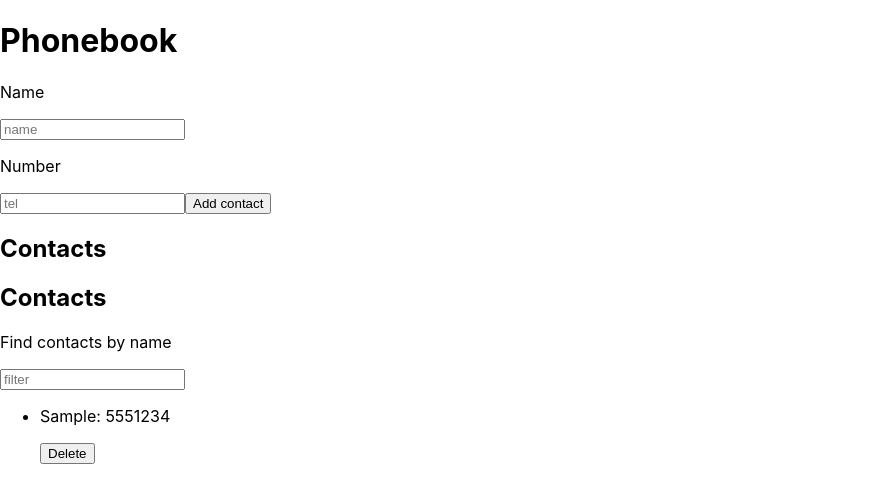
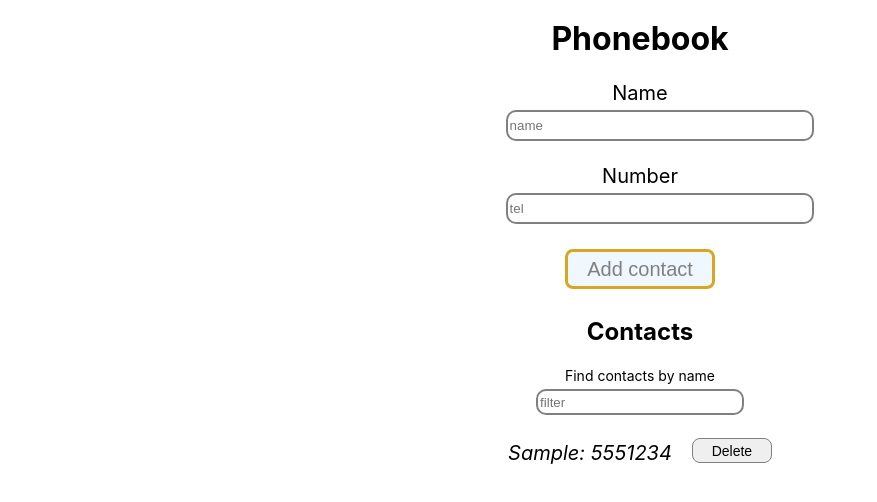
Before and after one commit to Vitshev4uk/goit-react-hw-02-phonebook, a React (Create React App) app: page / in a window 1280 px wide. Both pictures are taken after typing "Sample", "5551234" into the empty fields and a click on the button "Add contact". Shown: the top 502 px of the page, without its empty margins (0-877 px from the left). Built offline with nearby package versions, Linux system fonts and the light colour scheme.

Commit message:
upd_task2css

```diff
--- a/src/components/App.jsx
+++ b/src/components/App.jsx
@@ -37,12 +37,18 @@ class App extends Component {
 
     return (
       <div>
-        <h1>Phonebook</h1>
+        <h1 style={{
+          textAlign: 'center',
+          margin: 15
+        }}>Phonebook</h1>
         <ContactForm
           contacts={contacts}
           updateContacts={this.updateContacts}
         />
-        <h2>Contacts</h2>
+        <h2 style={{
+          textAlign: 'center',
+          margin: 15
+        }}>Contacts</h2>
         <Filter filter={filter} onFilterChange={this.handleInputFilter} />
         <ContactList
           elementsToRender={elementsToRender}
--- a/src/components/ContactForm/ContactForm.jsx
+++ b/src/components/ContactForm/ContactForm.jsx
@@ -1,5 +1,6 @@
 import { Component } from 'react';
 import { nanoid } from 'nanoid';
+import css from 'components/ContactForm/ContactForm.module.css'
 
 class ContactForm extends Component {
   state = {
@@ -39,9 +40,10 @@ class ContactForm extends Component {
     const { name, number } = this.state;
 
     return (
-      <form onSubmit={this.onFormSubmit}>
-        <p>Name</p>
+      <form className={css.Form} onSubmit={this.onFormSubmit}>
+        <p className={css.InputName}>Name</p>
         <input
+        className={css.InputForm}
           type="text"
           name="name"
           pattern="^[a-zA-Zа-яА-Я]+(([' -][a-zA-Zа-яА-Я ])?[a-zA-Zа-яА-Я]*)*$"
@@ -51,8 +53,9 @@ class ContactForm extends Component {
           onChange={this.handleInputChange}
           value={name}
         />
-        <p>Number</p>
+        <p className={css.InputName}>Number</p>
         <input
+        className={css.InputForm}
           type="tel"
           name="number"
           pattern="\+?\d{1,4}?[-.\s]?\(?\d{1,3}?\)?[-.\s]?\d{1,4}[-.\s]?\d{1,4}[-.\s]?\d{1,9}"
@@ -62,7 +65,7 @@ class ContactForm extends Component {
           onChange={this.handleInputChange}
           value={number}
         />
-        <button type="submit">Add contact</button>
+        <button className={css.BtnForm} type="submit">Add contact</button>
       </form>
     );
   }
--- /dev/null
+++ b/src/components/ContactForm/ContactForm.module.css
@@ -0,0 +1,55 @@
+body {
+    font-family: sans-serif;
+    line-height: 1.5;
+}
+
+h1,
+h2,
+h3,
+h4,
+h5,
+h6,
+p {
+    margin: 0;
+}
+
+ul,
+ol {
+    margin: 0;
+    padding: 0;
+    list-style: none;
+}
+
+.Form {
+    display: flex;
+    flex-direction: column;
+    justify-content: center;
+}
+.InputName {
+    text-align: center;
+    font-size: 20px;
+}
+.InputForm {
+    max-width: 300px;
+    height: 25px;
+    border: 2px solid grey;
+    border-radius: 10px;
+    margin-top: 2px;
+    margin-bottom: 20px;
+    margin-left: 39.5%;
+}
+.BtnForm {
+    width: 150px;
+    height: 40px;
+    margin: 5px auto 10px auto;
+    cursor: pointer;
+    border: 2px solid grey;
+    border-radius: 8px;
+    transition: all 300ms ease;
+    font-size: 20px;
+}
+.BtnForm:hover, .BtnForm:focus {
+    background-color: aliceblue;
+    color: grey;
+    border: 3px solid goldenrod;
+}
--- a/src/components/ContactList/ContactList.jsx
+++ b/src/components/ContactList/ContactList.jsx
@@ -1,18 +1,20 @@
 import { Component } from 'react';
+import css from 'components/ContactList/ContactList.module.css'
 
 class ContactList extends Component {
   render() {
     const { elementsToRender, onContactDelete } = this.props;
 
     return (
-      <ul>
+      <ul className={css.ContactList}>
         {elementsToRender.map((contact, id) => {
           return (
-            <li key={id}>
-              <p>
+            <li className={css.ContactListItem} key={id}>
+              <p className={css.Name}>
                 {contact.name}: {contact.number}
               </p>
               <button
+                className={css.BtnSubmit}
                 onClick={() => {
                   onContactDelete(contact.id);
                 }}
--- /dev/null
+++ b/src/components/ContactList/ContactList.module.css
@@ -0,0 +1,51 @@
+body {
+  font-family: sans-serif;
+  line-height: 1.5;
+}
+
+h1,
+h2,
+h3,
+h4,
+h5,
+h6,
+p {
+  margin: 0;
+}
+
+ul,
+ol {
+  margin: 0;
+  padding: 0;
+  list-style: none;
+}
+
+.ContactList {
+  display: flex;
+  flex-direction: column;
+}
+.ContactListItem {
+  margin: 5px auto 10px auto;
+  display: flex;
+
+}
+.Name {
+  font-size: 20px;
+  font-style: italic;
+}
+.BtnSubmit {
+  display: inline;
+  width: 80px;
+  height: 25px;
+  cursor: pointer;
+  border: 1px solid grey;
+  border-radius: 8px;
+  transition: all 300ms ease;
+  font-size: 14px;
+  margin-left: 20px;
+}
+.BtnSubmit:hover, .BtnSubmit:focus {
+    background-color: aliceblue;
+    color: grey;
+    border: 2px solid goldenrod;
+}
--- a/src/components/Filter/Filter.jsx
+++ b/src/components/Filter/Filter.jsx
@@ -1,14 +1,15 @@
 import { Component } from 'react';
+import css from 'components/Filter/Filter.module.css'
 
 class Filter extends Component {
   render() {
     const { filter, onFilterChange } = this.props;
 
     return (
-      <div>
-        <h2>Contacts</h2>
-        <p>Find contacts by name</p>
+      <div className={css.FilterContainer}>
+        <p className={css.FindContactsText}>Find contacts by name</p>
         <input
+          className={css.InputFilter}
           type="text"
           placeholder="filter"
           onChange={onFilterChange}
--- /dev/null
+++ b/src/components/Filter/Filter.module.css
@@ -0,0 +1,40 @@
+body {
+    font-family: sans-serif;
+    line-height: 1.5;
+}
+
+h1,
+h2,
+h3,
+h4,
+h5,
+h6,
+p {
+    margin: 0;
+}
+
+ul,
+ol {
+    margin: 0;
+    padding: 0;
+    list-style: none;
+}
+
+.FindContactsText {
+    text-align: center;
+    font-size: 14px;
+}
+.InputFilter {
+    margin: 5px auto 20px auto;
+    outline: 2px solid grey;
+    border: none;
+    border-radius: 8px;
+    width: 200px;
+    height: 20px;
+}
+
+.FilterContainer {
+    display: flex;
+    flex-direction: column;
+    justify-content: center;
+}
```
